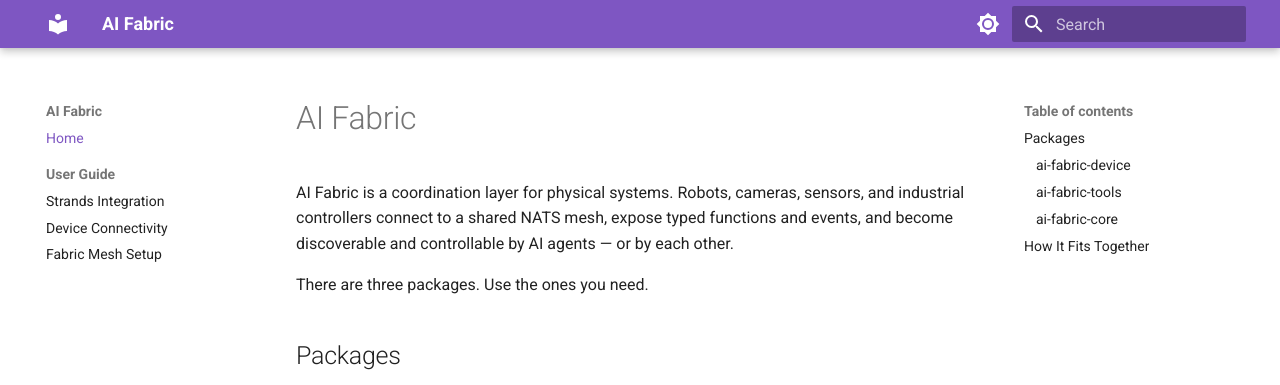
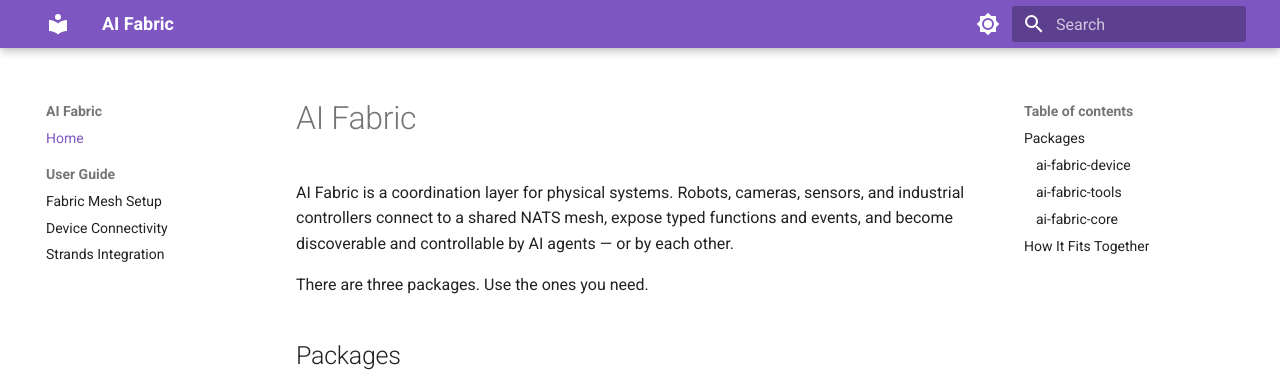
Before and after one commit to kavya-chennoju/ai-fabric-docs, an MkDocs documentation site: the page built from docs/index.md, in a window 1280 px wide. Shown: the top 385 px of the page. Built offline with MkDocs 1.6.1 and Material for MkDocs 9.7.7, drawn with Linux system fonts in a browser that asks for light colours.

```diff
--- a/mkdocs.yml
+++ b/mkdocs.yml
@@ -43,6 +43,6 @@ markdown_extensions:
 nav:
   - Home: index.md
   - User Guide:
+    - Fabric Mesh Setup: infrastructure-setup.md
+    - Device Connectivity: device-connectivity.md
     - Strands Integration: strands-integration.md
-    - Device Connectivity: device-connectivity.md
-    - Fabric Mesh Setup: infrastructure-setup.md
```
